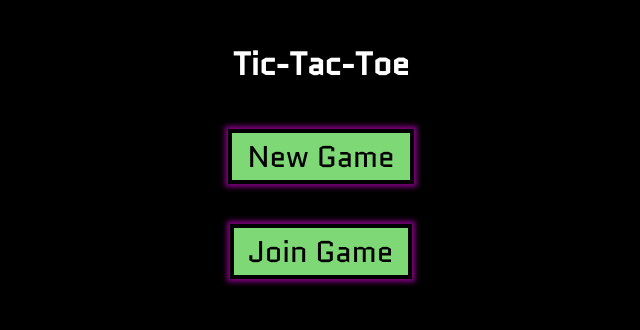
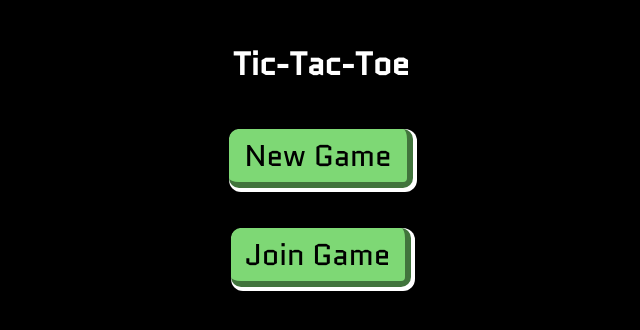
Before and after one commit to ehirvi/tictactoe-web, a React (Vite) app: page / in a window 1280 px wide. Shown: the top 330 px of the page, without its empty margins (319-959 px from the left). Built offline with nearby package versions, Linux system fonts and the light colour scheme.

Commit message:
Redesign all buttons to look three dimensional and physically clickable

```diff
--- a/src/@types/styled.d.ts
+++ b/src/@types/styled.d.ts
@@ -9,10 +9,13 @@ declare module "styled-components" {
     color: {
       button: {
         green: string;
+        greenShadow: string;
         greenHover: string;
         red: string;
+        redShadow: string;
         redHover: string;
         blue: string;
+        blueShadow: string;
         blueHover: string;
       };
     };
--- a/src/components/JoinForm.tsx
+++ b/src/components/JoinForm.tsx
@@ -25,6 +25,9 @@ const FormButtons = styled.div`
 
 const CancelButton = styled(MenuButton)`
   background-color: ${(props) => props.theme.color.button.red};
+  border-right: 6px solid ${(props) => props.theme.color.button.redShadow};
+  border-bottom: 6px solid ${(props) => props.theme.color.button.redShadow};
+  box-shadow: 2px 2px 0px 2px white;
 
   @media (hover: hover) {
     &:hover {
@@ -40,16 +43,17 @@ const CancelButton = styled(MenuButton)`
 
 const JoinButton = styled(MenuButton)`
   background-color: ${(props) => props.theme.color.button.green};
+  border-right: 6px solid ${(props) => props.theme.color.button.greenShadow};
+  border-bottom: 6px solid ${(props) => props.theme.color.button.greenShadow};
+  box-shadow: 2px 2px 0px 2px white;
 
   @media (hover: hover) {
     &:hover {
       background-color: ${(props) => props.theme.color.button.greenHover};
     }
   }
-  @media (hover: none) {
-    &:active {
-      background-color: ${(props) => props.theme.color.button.greenHover};
-    }
+  &:active {
+    background-color: ${(props) => props.theme.color.button.greenHover};
   }
 `;
 
--- a/src/components/MenuButton.tsx
+++ b/src/components/MenuButton.tsx
@@ -1,7 +1,8 @@
 import styled from "styled-components";
 
 const MenuButton = styled.button`
-  border: 4px solid black;
+  border: none;
+  border-radius: 10px;
   font-family: ${(props) => props.theme.fontFamily.primary};
   font-size: 30px;
   font-weight: normal;
@@ -9,14 +10,14 @@ const MenuButton = styled.button`
   margin: 20px;
   padding-left: 15px;
   padding-right: 15px;
-  padding-top: 2px;
-  padding-bottom: 2px;
-  box-shadow: 0px 0px 5px 3px purple;
+  padding-top: 5px;
+  padding-bottom: 5px;
 
-  @media (hover: hover) {
-    &:hover {
-      transition: 0.2s;
-    }
+  &:active {
+    border-right: none;
+    border-bottom: none;
+    border-left: 6px solid white;
+    border-top: 6px solid white;
   }
 `;
 
--- a/src/utils/themes.ts
+++ b/src/utils/themes.ts
@@ -8,11 +8,14 @@ export const appTheme: DefaultTheme = {
   color: {
     button: {
       green: "rgb(126, 216, 117)",
-      greenHover: "rgb(65, 116, 60)",
+      greenShadow: "rgb(65, 116, 60)",
+      greenHover: "rgb(183, 255, 176)",
       red: "rgb(221, 101, 101)",
-      redHover: "rgb(129, 58, 58)",
+      redShadow: "rgb(129, 58, 58)",
+      redHover: "rgb(255, 160, 160)",
       blue: "rgb(135, 206, 250)",
-      blueHover: "rgb(77, 126, 156)"
+      blueShadow: "rgb(77, 126, 156)",
+      blueHover: "rgb(185, 227, 253)"
     }
   }
 };
--- a/src/views/GameScreen.tsx
+++ b/src/views/GameScreen.tsx
@@ -34,22 +34,31 @@ const ClipboardBox = styled.input`
 `;
 
 const CopyButton = styled.button`
-  border: 4px solid black;
+  border: none;
+  border-radius: 10px;
   font-family: ${(props) => props.theme.fontFamily.primary};
   font-size: 20px;
   font-weight: normal;
   color: black;
   padding-left: 15px;
   padding-right: 15px;
-  padding-top: 2px;
-  padding-bottom: 2px;
-  box-shadow: 0px 0px 5px 3px purple;
+  padding-top: 5px;
+  padding-bottom: 5px;
+  border-right: 6px solid ${(props) => props.theme.color.button.blueShadow};
+  border-bottom: 6px solid ${(props) => props.theme.color.button.blueShadow};
+  box-shadow: 2px 2px 0px 2px white;
   background-color: ${(props) => props.theme.color.button.blue};
+
+  &:active {
+    border-right: none;
+    border-bottom: none;
+    border-left: 6px solid white;
+    border-top: 6px solid white;
+  }
 
   @media (hover: hover) {
     &:hover {
       background-color: ${(props) => props.theme.color.button.blueHover};
-      transition: 0.2s;
     }
   }
   @media (hover: none) {
--- a/src/views/HomeScreen.tsx
+++ b/src/views/HomeScreen.tsx
@@ -18,6 +18,9 @@ const StyledHomeScreen = styled.div`
 
 const NewGameButton = styled(MenuButton)`
   background-color: ${(props) => props.theme.color.button.green};
+  border-right: 6px solid ${(props) => props.theme.color.button.greenShadow};
+  border-bottom: 6px solid ${(props) => props.theme.color.button.greenShadow};
+  box-shadow: 2px 2px 0px 2px white;
 
   @media (hover: hover) {
     &:hover {
```
